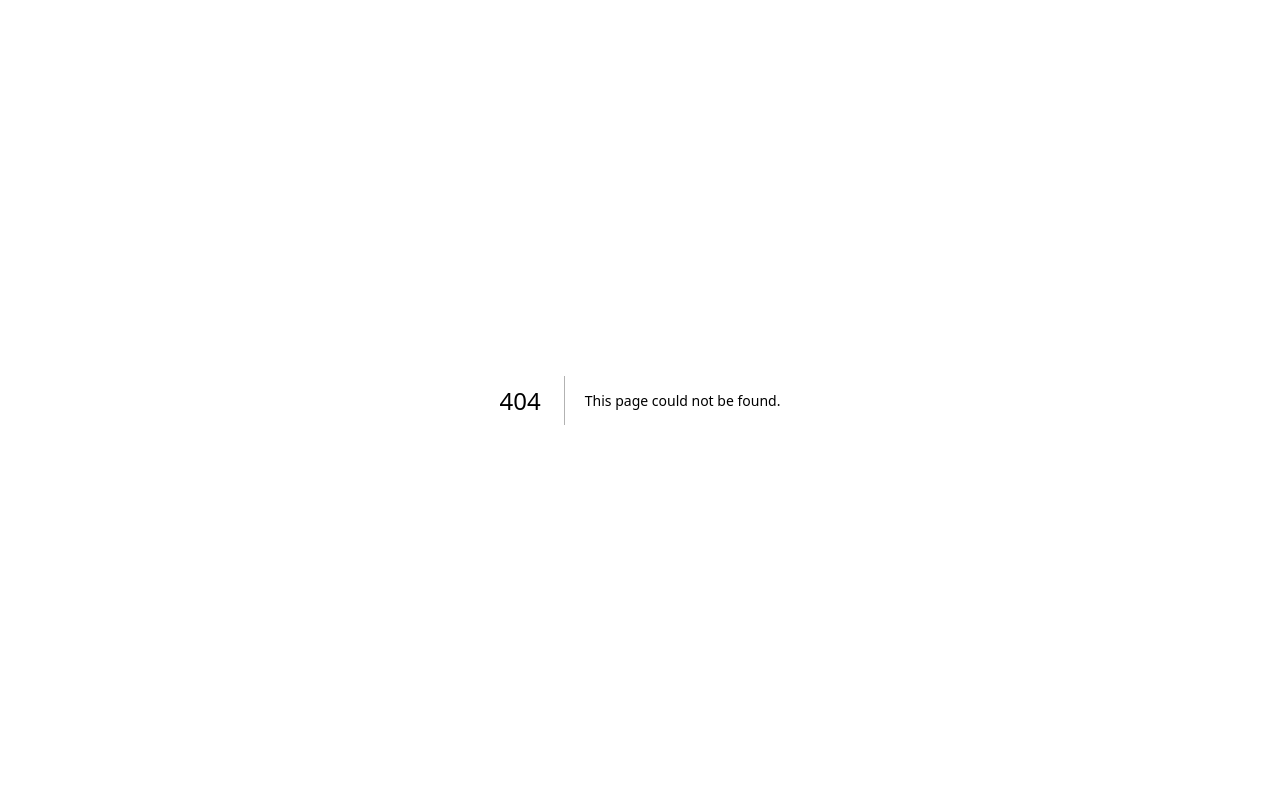
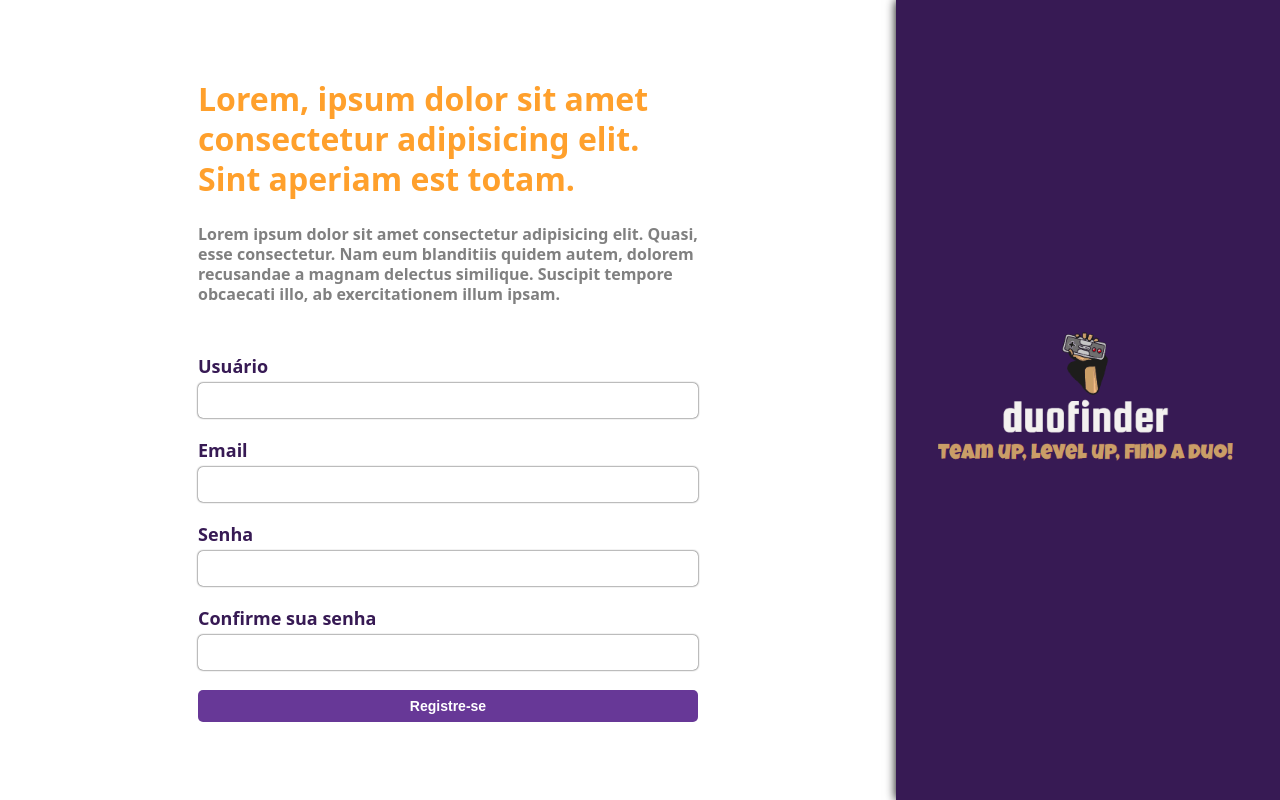
Before and after one commit to duofinder/frontend, a Next.js app: page /signup in a window 1280 px wide. Before the commit this address had no page. Built offline with nearby package versions, Linux system fonts and the light colour scheme.

Commit message:
feat: signup page layout

```diff
--- a/src/pages/_app.tsx
+++ b/src/pages/_app.tsx
@@ -1,5 +1,6 @@
 import '../styles/login-page.scss'
 import '../styles/globals.scss'
+import '../styles/signup-page.scss'
 import type { AppProps } from 'next/app'
 
 export default function App({ Component, pageProps }: AppProps) {
--- a/src/pages/login/index.tsx
+++ b/src/pages/login/index.tsx
@@ -71,7 +71,7 @@ export default function Login(){
 
             <section className="section-description">
                 <div className="btn-register">
-                    <Link href='#'>Registre-se</Link>
+                    <Link href='/signup'>Registre-se</Link>
                 </div>
 
                 <div className="container">
--- /dev/null
+++ b/src/pages/signup/index.tsx
@@ -0,0 +1,63 @@
+import Image from "next/image"
+import Link from "next/link"
+import { useState } from "react"
+
+export default function Signup(){
+    const [username, setUsername] = useState<string>()
+    return (
+        <main className="signup-page">
+            <section className="signup-content">
+                <div className="container">
+                    <div className="box-title">
+                        <h1 className="title">
+                            Lorem, ipsum dolor sit amet consectetur adipisicing elit. Sint aperiam est totam.
+                        </h1>
+                        <p className="description">
+                            Lorem ipsum dolor sit amet consectetur adipisicing elit. Quasi, esse consectetur. Nam eum blanditiis quidem autem, dolorem recusandae a magnam delectus similique. Suscipit tempore obcaecati illo, ab exercitationem illum ipsam.
+                        </p>
+                    </div>
+                    <form className="signup-form">
+
+                        <div className="box-input">
+                            <label htmlFor="input-user">Usuário</label>
+                            <input onChange={(event) => setUsername(event.target.value)} type="text" id="input-user" />
+
+                        </div>
+
+                        <div className="box-input">
+                            <label htmlFor="input-email">Email</label>
+                            <input type="email" id="input-email" />
+
+                        </div>
+
+                        <div className="box-input">
+                            <label htmlFor="input-password">Senha</label>
+                            <input type="password" id="input-password" />
+
+                        </div>
+
+                        <div className="box-input">
+                            <label htmlFor="confirm-password">Confirme sua senha</label>
+                            <input type="password" id="confirm-password" />
+
+                        </div>
+
+                        <div className="wrapper">
+                            <button className="btn-submit" type="button">Registre-se</button>
+                        </div>
+                    </form>
+                </div>
+            </section>
+
+            <section className="section-description">
+                <div className="container">
+                    <div className="box-description">
+
+                        <Link href={"/login"}><Image src={"/assets/img/duofinder.png"} width={300} height={300} alt="Team up, level up, find a duo!"/></Link>
+
+                    </div>
+                </div>
+            </section>
+        </main>
+    )
+}
--- /dev/null
+++ b/src/styles/signup-page.scss
@@ -0,0 +1,114 @@
+.signup-page{
+    display: flex;
+    min-height: 100vh;
+
+    .container {
+        width: calc(100% - 40px);
+        max-width: 500px;
+        margin:  0 auto;
+    }
+    .signup-content{
+        width: 70%;
+        min-height: 100%;
+        display: flex;
+        justify-content: center;
+        align-items: center;
+
+        .box-title{
+            display: flex;
+            flex-direction: column;
+            gap: 25px;
+
+            .title{
+                font-size: 2rem;
+                line-height: 2.5rem;
+                color: #ffa02c
+            }
+
+            .description{
+                font-weight: 600;
+                color: gray;
+                line-height: 1.25rem;
+            }
+        }
+        .signup-form{
+            margin-top: 50px;
+            display: flex;
+            flex-direction: column;
+            gap: 20px;
+
+            label{
+                color: #371a54;
+                font-weight: bold;
+                font-size: 1.125rem;
+            }
+
+            input{
+                margin-top: 5px;
+                width: 100%;
+                height: 35px;
+                padding-left: 5px;
+                outline: unset;
+                border: 0;
+                background-color: white;
+                border-radius: 5px;
+                box-shadow: 0 0 2px black;
+
+                &:focus-within{
+                    box-shadow: 0 0 5px black
+                }
+            }
+            .box-input {
+                position: relative;
+            }
+
+            .wrapper {
+                display: flex;
+                flex-direction: column;
+                gap: 10px;
+                .btn-submit{
+                    padding: 8px;
+                    background-color: #673897;
+
+                    color: white;
+                    font-weight: bold;
+                    font-size: 0.875rem;
+
+                    border: 0;
+                    border-radius: 5px;
+                    cursor: pointer;
+
+                    &:hover{
+                        background-color: #8154ab;
+                    }
+
+                }
+            }
+        }
+    }
+
+    .section-description{
+        display: flex;
+        align-items: center;
+        width: 30%;
+        background-color: #371A54;
+        box-shadow: 0 0 10px black;
+        min-height:  100%;
+
+        .box-description{
+            display: flex;
+            justify-content: center;
+            align-items: center;
+
+           img{
+            cursor: pointer;
+            transform: scale(1);
+            transition: all 0.3s ease-in-out;
+
+            &:hover{
+                transform: scale(1.1);
+            }
+           }
+        }
+    }
+}
```
Also changed, not shown: src/pages/index.tsx (deleted, +0 -123 lines), public/assets/img/duofinder.png (added), 1 other file (tests, documents, lock files or other folders).
